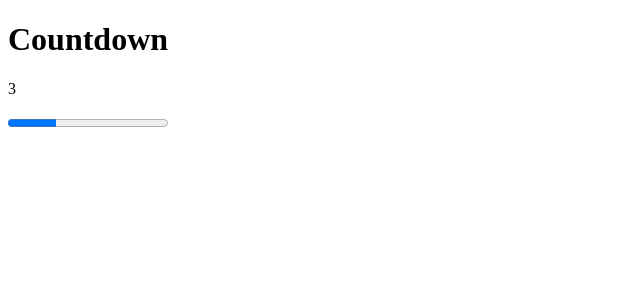
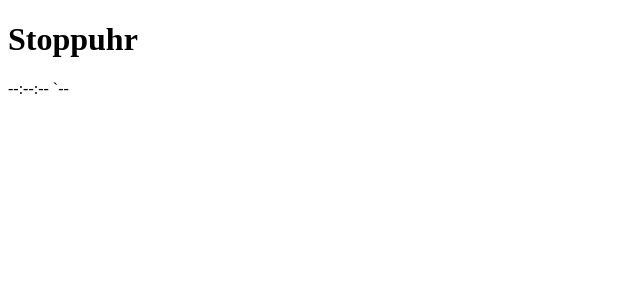
Before and after one commit to LinkedInLearning/react-esst-3161772, a React (Create React App) app: page / in a window 1280 px wide. Shown: the top 300 px of the page, without its empty margins (0-640 px from the left). Built offline with nearby package versions, Linux system fonts and the light colour scheme.

Commit message:
preset done

```diff
--- a/src/components/App.jsx
+++ b/src/components/App.jsx
@@ -1,22 +1,16 @@
 import React, { useEffect, useState } from "react";
 
 export function App() {
-  const [countdown, setCountdown] = useState(10);
-  useEffect(() => {
-    const ref = setTimeout(() => {
-      if (countdown > 0) {
-        setCountdown(countdown - 1);
-      }
-    }, 1000);
-
-    return () => clearTimeout(ref);
-  }, [countdown]);
+  const isRunning = false;
+  const timePlaceholder = "--:--:-- `--";
+  const startTime = new Date().getTime();
+  const currentTime = new Date().getTime();
+  const timeDelta = currentTime - startTime;
 
   return (
     <div>
-      <h1>Countdown</h1>
-      <p>{countdown}</p>
-      <progress value={countdown} min="0" max="10" />
+      <h1>Stoppuhr</h1>
+      <p>{!isRunning ? timePlaceholder : timeDelta}</p>
     </div>
   );
 }
```
